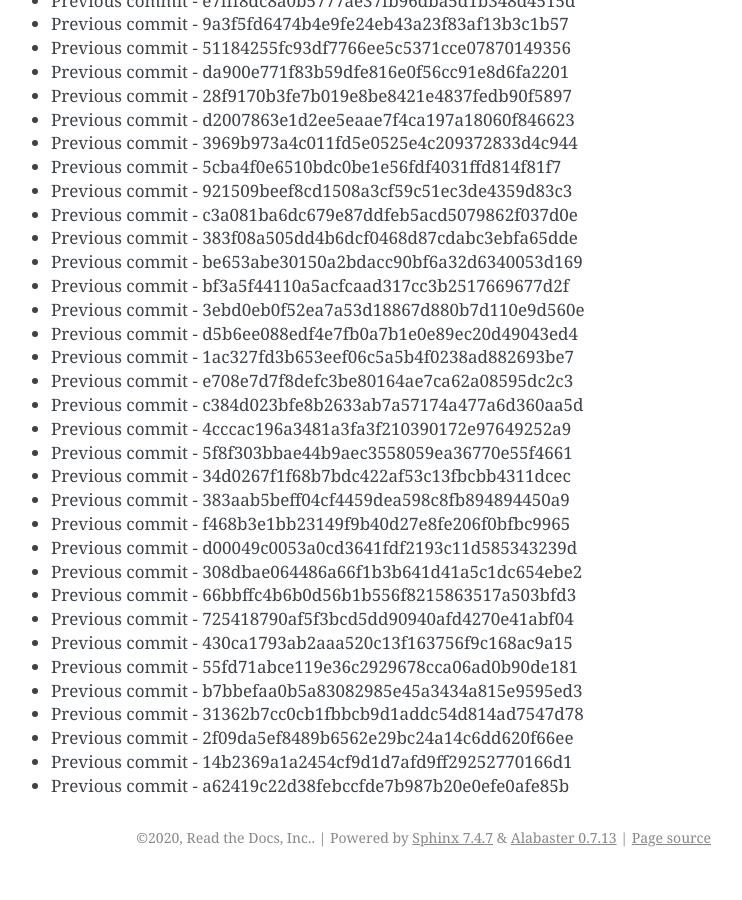
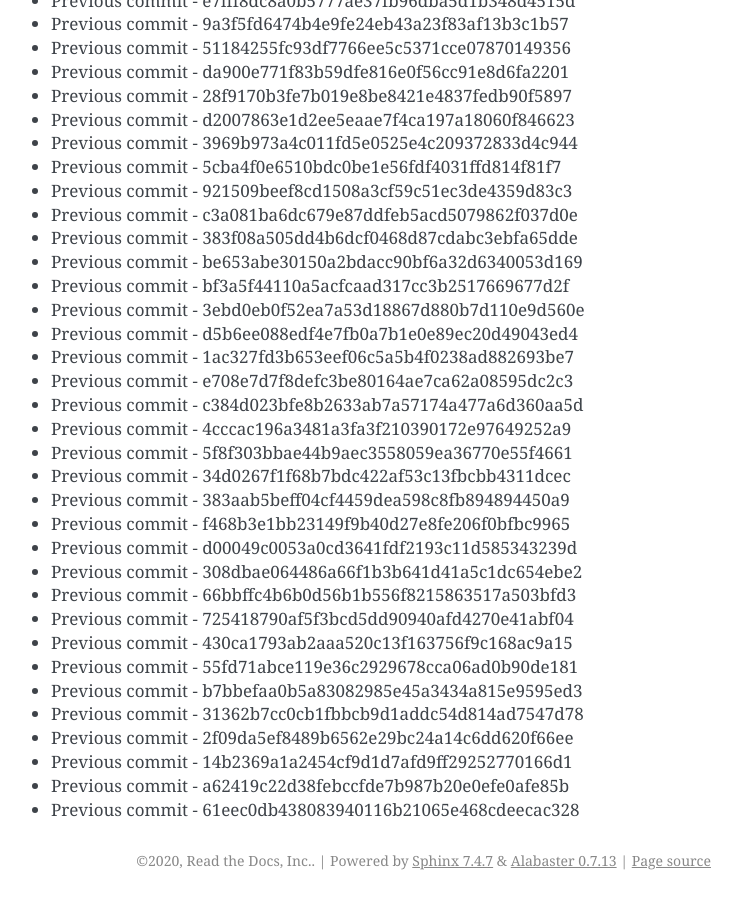
Before and after one commit to readthedocs/rtd-git-stresstest, a Sphinx documentation site: the page built from docs/updates.rst, in a window 1280 px wide and 900 px high, scrolled down 99769 px. Shown: the whole window, without its empty margins (399-1141 px from the left). Built offline with Sphinx 7.4.7, drawn with Linux system fonts in a browser that asks for light colours; before the commit the page ends 100646 px from its top, so only the background shows below that.

Commit message:
Generating commit from previous: 61eec0db438083940116b21065e468cdeecac328

```diff
--- a/docs/updates.rst
+++ b/docs/updates.rst
@@ -4224,3 +4224,4 @@ It can be tested for any performance characteristics.
 * Previous commit - 2f09da5ef8489b6562e29bc24a14c6dd620f66ee
 * Previous commit - 14b2369a1a2454cf9d1d7afd9ff29252770166d1
 * Previous commit - a62419c22d38febccfde7b987b20e0efe0afe85b
+* Previous commit - 61eec0db438083940116b21065e468cdeecac328
```
